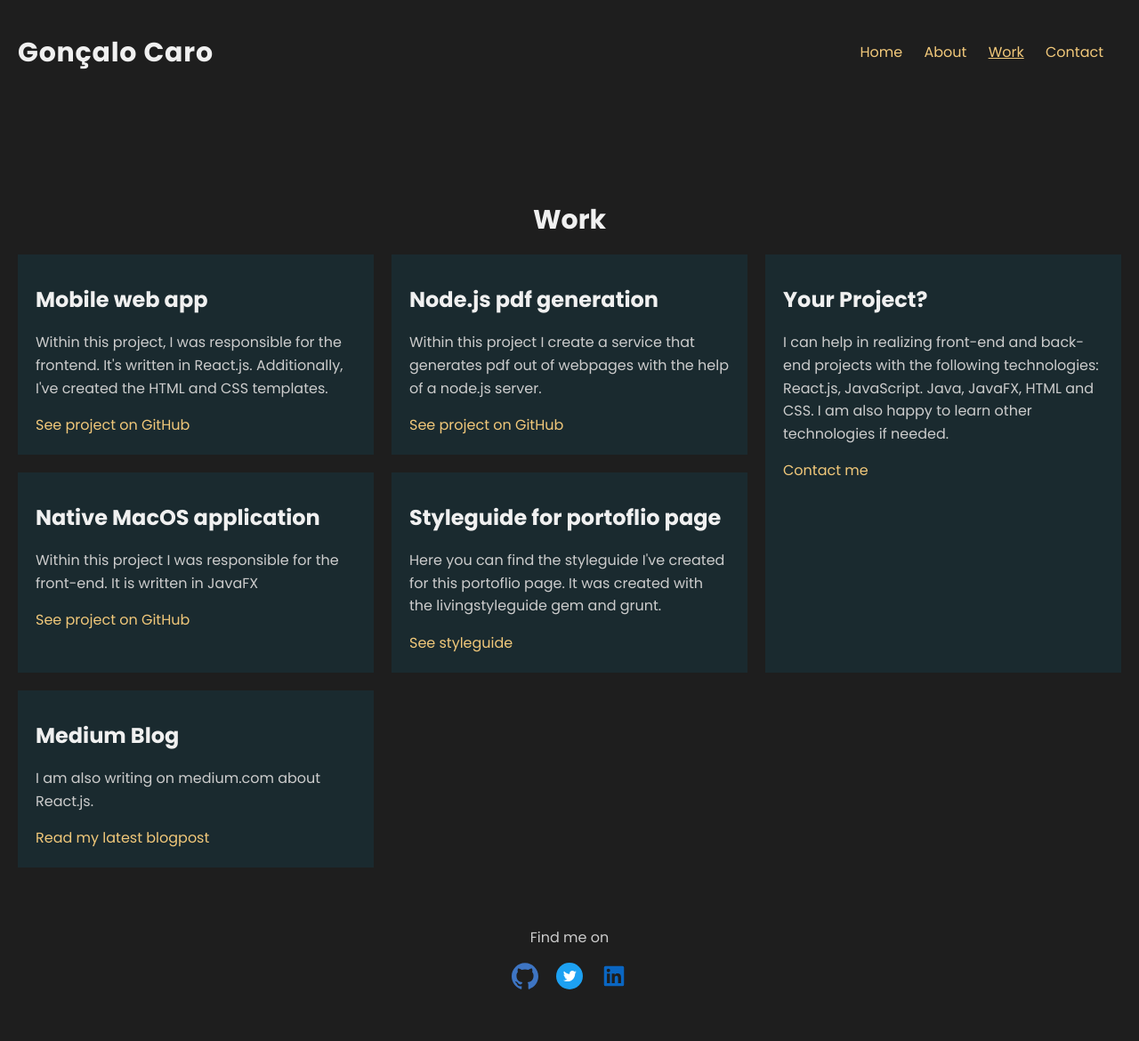
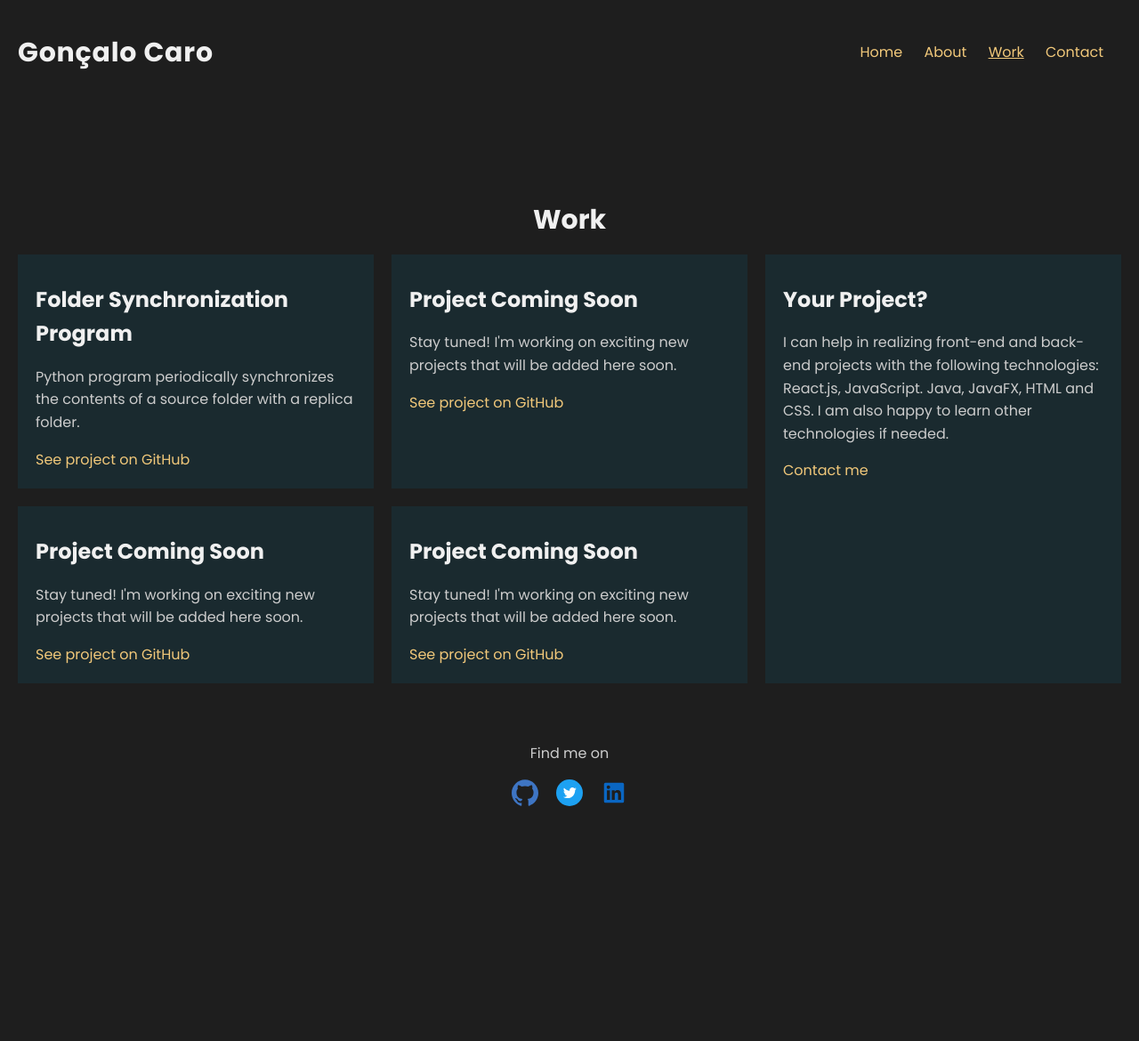
Before and after one commit to saleira/portfolio-page, a plain HTML site: page work.html in a window 1280 px wide. Shown: the whole page at 89% size. After the commit the page ends 964 px from the top, so only its background shows below. Drawn offline with nearby package versions, Linux system fonts and the light colour scheme.

Commit message:
Updated html files

```diff
--- a/work.html
+++ b/work.html
@@ -5,7 +5,6 @@
         <meta name="viewport" content="width=device-width, initial-scale=1.0">
         <link rel="shortcut icon" href="./img/favicon-32x32.png" type="image/png">
         <title>Gonçalo Caro | Developer Portfolio</title>
-        <script src="js/tota11y.js"></script>
         <!-- Reset CSS -->
         <link rel="stylesheet" href="https://cdnjs.cloudflare.com/ajax/libs/normalize/8.0.1/normalize.css"/>
         <link rel="stylesheet" href="./css/style.production.css">
@@ -39,46 +38,39 @@
                 <h1>Work</h1>
                 <section class="grid">
                     <section class="grid_item">
-                        <h2>Mobile web app</h2>
+                        <h2>Folder Synchronization Program</h2>
                         <p>
-                            Within this project, I was responsible for the frontend. It's written in React.js. Additionally, I've created the HTML and CSS templates.
+                            Python program periodically synchronizes the contents of a source folder with a replica folder.
+                        </p>
+                        <a href="https://github.com/saleira/sync2Folders" target="_blank" class="link-decoration">See project on GitHub</a>
+                    </section>
+                    <section class="grid_item">
+                        <h2>Project Coming Soon</h2>
+                        <p>
+                            Stay tuned! I'm working on exciting new projects that will be added here soon.
                         </p>
                         <a href="https://github.com/saleira" target="_blank" class="link-decoration">See project on GitHub</a>
                     </section>
                     <section class="grid_item">
-                        <h2>Node.js pdf generation</h2>
+                        <h2>Project Coming Soon</h2>
                         <p>
-                            Within this project I create a service that generates pdf out of webpages with the help of a node.js server.
+                            Stay tuned! I'm working on exciting new projects that will be added here soon.
                         </p>
                         <a href="https://github.com/saleira" target="_blank" class="link-decoration">See project on GitHub</a>
                     </section>
                     <section class="grid_item">
-                        <h2>Native MacOS application</h2>
+                        <h2>Project Coming Soon</h2>
                         <p>
-                            Within this project I was responsible for the front-end. It is written in JavaFX
+                            Stay tuned! I'm working on exciting new projects that will be added here soon.
                         </p>
                         <a href="https://github.com/saleira" target="_blank" class="link-decoration">See project on GitHub</a>
-                    </section>
-                    <section class="grid_item">
-                        <h2>Styleguide for portoflio page</h2>
-                        <p>
-                            Here you can find the styleguide I've created for this portoflio page. It was created with the livingstyleguide gem and grunt.
-                        </p>
-                        <a href="https://github.com/saleira" target="_blank" class="link-decoration">See styleguide</a>
-                    </section>
-                    <section class="grid_item">
-                        <h2>Medium Blog</h2>
-                        <p>
-                            I am also writing on medium.com about React.js.
-                        </p>
-                        <a href="https://github.com/saleira" target="_blank" class="link-decoration">Read my latest blogpost</a>
                     </section>
                     <section class="grid_item">
                         <h2>Your Project?</h2>
                         <p>
                             I can help in realizing front-end and back-end projects with the following technologies: React.js, JavaScript. Java, JavaFX, HTML and CSS. I am also happy to learn other technologies if needed.
                         </p>
-                        <a href="contact.html" target="_blank" class="link-decoration">Contact me</a>
+                        <a href="contact.html" class="link-decoration">Contact me</a>
                     </section>
                 </section>
             </section>
```
Also changed, not shown: about.html (+0 -3 lines), contact.html (+1 -17 lines), index.html (+1 -2 lines).
